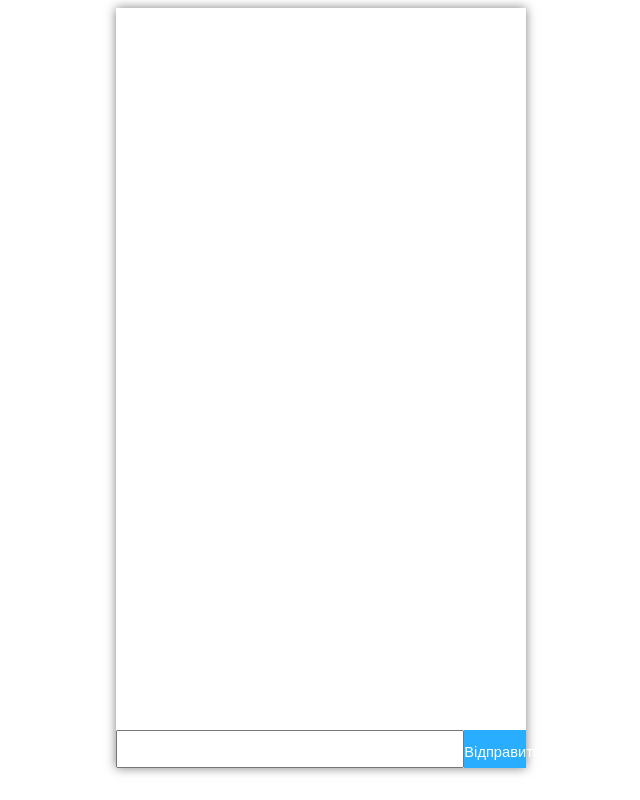
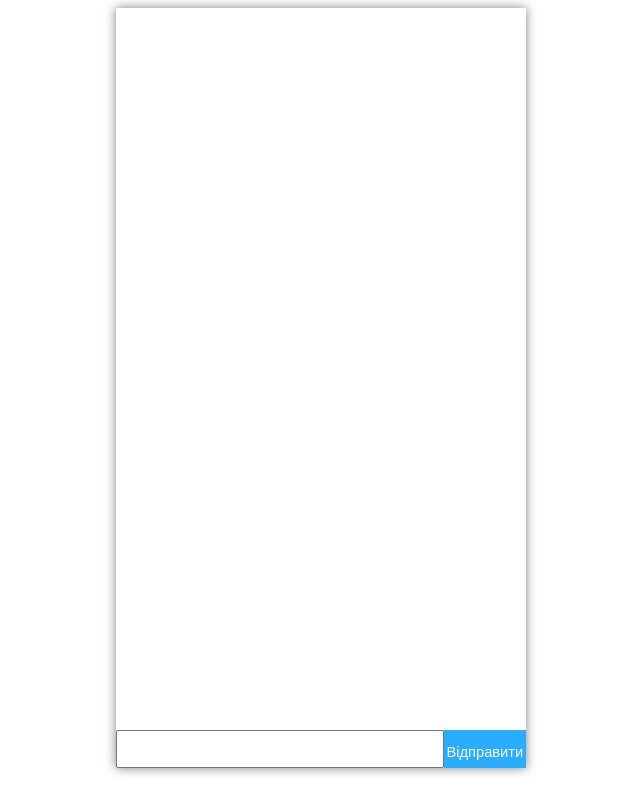
Before and after one commit to yuriy-goncharuk/jstarting, a plain HTML site: page src/index.html in a window 1280 px wide. Shown: the whole page, without its empty margins (319-959 px from the left). Drawn offline with Linux system fonts and the light colour scheme.

Commit message:
button fix

```diff
--- a/src/styles.css
+++ b/src/styles.css
@@ -53,7 +53,7 @@
 #input
 {
   height: 100%;
-  width: 85%;
+  width: 80%;
   vertical-align: bottom;
   box-sizing: border-box;
 }
@@ -66,7 +66,7 @@
   background: rgb(40, 173, 255);
   float: right;
   height: 100%;
-  width: 15%;
+  width: 20%;
   -webkit-user-select: none;
 }
 #button_text
```
